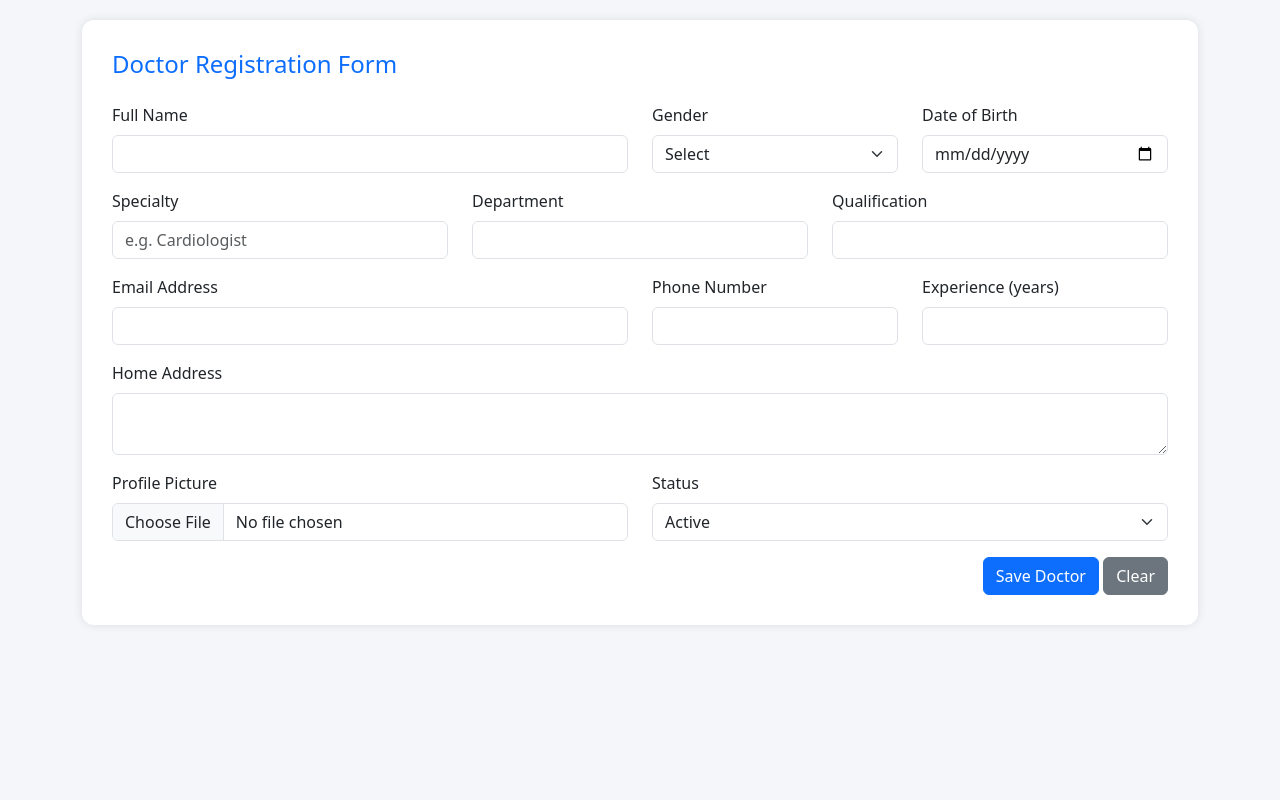
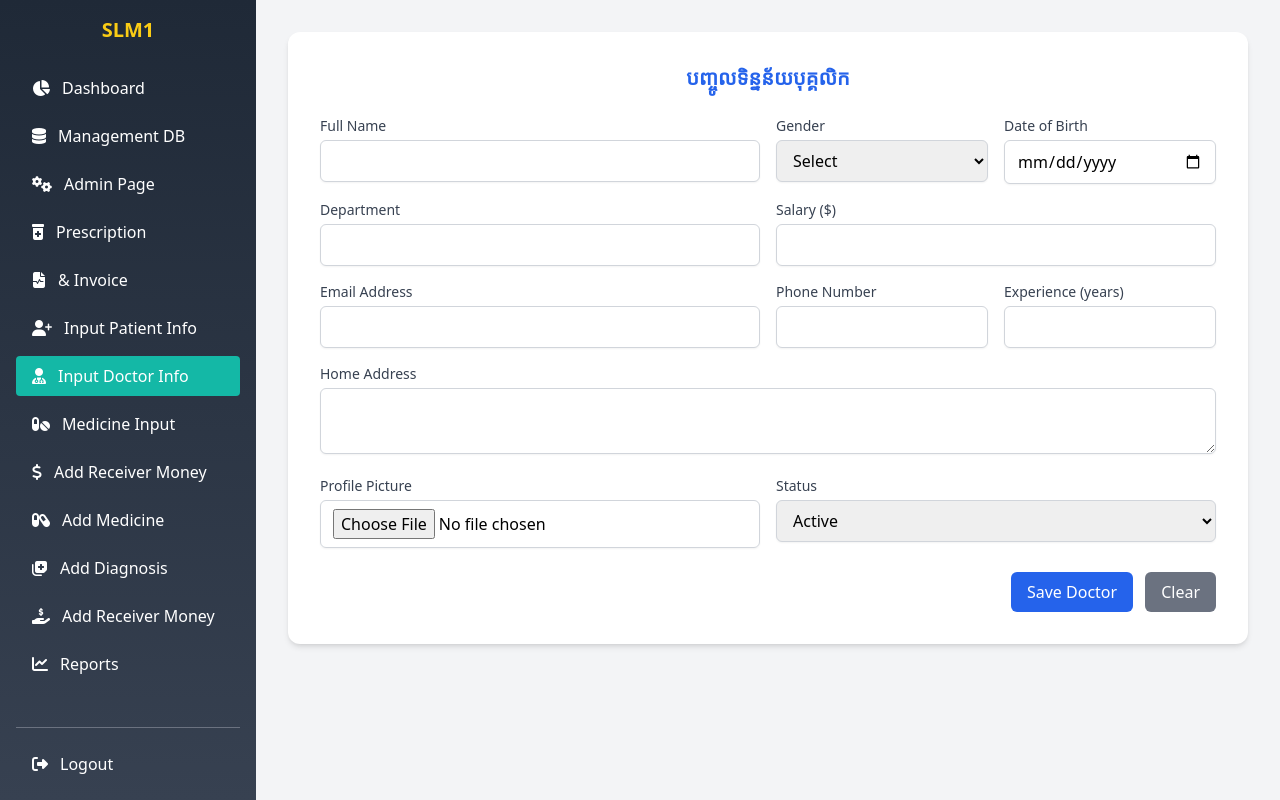
Before and after one commit to reatreysem168/Sokleap-Project, a PHP site: page /Doctor_info/doctor_info.php in a window 1280 px wide. Run offline with PHP 8.4, Linux system fonts and the light colour scheme; the visitor is signed in with stand-in values (Sample User, id 1); some libraries are stand-ins or nearby versions.

Commit message:
update input staff

```diff
--- a/Project-sarna/Doctor_info/doctor_info.php
+++ /dev/null
@@ -1,106 +0,0 @@
-<!DOCTYPE html>
-<html lang="en">
-<head>
-  <meta charset="UTF-8">
-  <title>Doctor Information Form</title>
-  <meta name="viewport" content="width=device-width, initial-scale=1">
-  <link href="https://cdn.jsdelivr.net/npm/bootstrap@5.3.2/dist/css/bootstrap.min.css" rel="stylesheet">
-  <style>
-    body {
-      background-color: #f4f6f9;
-      padding: 20px;
-    }
-    .form-container {
-      background: white;
-      padding: 30px;
-      border-radius: 12px;
-      box-shadow: 0 0 10px rgba(0,0,0,0.1);
-    }
-  </style>
-</head>
-<body>
-
-<div class="container">
-  <div class="form-container">
-    <h4 class="mb-4 text-primary">Doctor Registration Form</h4>
-    <form action="save_doctor.php" method="POST" enctype="multipart/form-data">
-      <div class="row mb-3">
-        <div class="col-md-6">
-          <label for="full_name" class="form-label">Full Name</label>
-          <input type="text" class="form-control" id="full_name" name="full_name" required>
-        </div>
-        <div class="col-md-3">
-          <label for="gender" class="form-label">Gender</label>
-          <select class="form-select" id="gender" name="gender" required>
-            <option value="">Select</option>
-            <option>Male</option>
-            <option>Female</option>
-            <option>Other</option>
-          </select>
-        </div>
-        <div class="col-md-3">
-          <label for="dob" class="form-label">Date of Birth</label>
-          <input type="date" class="form-control" id="dob" name="dob">
-        </div>
-      </div>
-
-      <div class="row mb-3">
-        <div class="col-md-4">
-          <label for="specialty" class="form-label">Specialty</label>
-          <input type="text" class="form-control" id="specialty" name="specialty" placeholder="e.g. Cardiologist" required>
-        </div>
-        <div class="col-md-4">
-          <label for="department" class="form-label">Department</label>
-          <input type="text" class="form-control" id="department" name="department" required>
-        </div>
-        <div class="col-md-4">
-          <label for="qualification" class="form-label">Qualification</label>
-          <input type="text" class="form-control" id="qualification" name="qualification" required>
-        </div>
-      </div>
-
-      <div class="row mb-3">
-        <div class="col-md-6">
-          <label for="email" class="form-label">Email Address</label>
-          <input type="email" class="form-control" id="email" name="email" required>
-        </div>
-        <div class="col-md-3">
-          <label for="phone" class="form-label">Phone Number</label>
-          <input type="tel" class="form-control" id="phone" name="phone" required>
-        </div>
-        <div class="col-md-3">
-          <label for="experience" class="form-label">Experience (years)</label>
-          <input type="number" class="form-control" id="experience" name="experience" min="0">
-        </div>
-      </div>
-
-      <div class="mb-3">
-        <label for="address" class="form-label">Home Address</label>
-        <textarea class="form-control" id="address" name="address" rows="2"></textarea>
-      </div>
-
-      <div class="row mb-3">
-        <div class="col-md-6">
-          <label for="profile_pic" class="form-label">Profile Picture</label>
-          <input type="file" class="form-control" id="profile_pic" name="profile_pic" accept="image/*">
-        </div>
-        <div class="col-md-6">
-          <label for="status" class="form-label">Status</label>
-          <select class="form-select" id="status" name="status" required>
-            <option value="Active">Active</option>
-            <option value="On Leave">On Leave</option>
-            <option value="Retired">Retired</option>
-          </select>
-        </div>
-      </div>
-
-      <div class="text-end">
-        <button type="submit" class="btn btn-primary">Save Doctor</button>
-        <button type="reset" class="btn btn-secondary">Clear</button>
-      </div>
-    </form>
-  </div>
-</div>
-
-</body>
-</html>
--- a/Project-sarna/dashboard.php
+++ b/Project-sarna/dashboard.php
@@ -27,7 +27,7 @@ if (!isset($_SESSION['username'])) {
                 <li><a href="prescription_form.php" class="flex items-center gap-3 px-4 py-2 hover:bg-teal-500 rounded transition"><i class="fas fa-prescription-bottle-alt"></i> Prescription</a></li>
                 <li><a href="print_prescription.php" class="flex items-center gap-3 px-4 py-2 hover:bg-teal-500 rounded transition"><i class="fas fa-file-medical-alt"></i> & Invoice</a></li>
                 <li><a href="Patient/input_patient_info.php" class="flex items-center gap-3 px-4 py-2 hover:bg-teal-500 rounded transition"><i class="fas fa-user-plus"></i> Input Patient Info</a></li>
-                <li><a href="Doctor_info/doctor_info.php" class="flex items-center gap-3 px-4 py-2 hover:bg-teal-500 rounded transition"><i class="fas fa-user-md"></i> Input Doctor Info</a></li>
+                <li><a href="doctor_info.php" class="flex items-center gap-3 px-4 py-2 hover:bg-teal-500 rounded transition"><i class="fas fa-user-md"></i> Input Doctor Info</a></li>
                 <li><a href="Medicine_info/medicine_info.php" class="flex items-center gap-3 px-4 py-2 hover:bg-teal-500 rounded transition"><i class="fas fa-pills"></i> Medicine Input</a></li>
                 <li><a href="report.php" class="flex items-center gap-3 px-4 py-2 hover:bg-teal-500 rounded transition"><i class="fas fa-dollar-sign"></i> Add Receiver Money</a></li>
                 <li><a href="report.php" class="flex items-center gap-3 px-4 py-2 hover:bg-teal-500 rounded transition"><i class="fas fa-capsules"></i> Add Medicine</a></li>
--- /dev/null
+++ b/Project-sarna/doctor_info.php
@@ -0,0 +1,117 @@
+<!DOCTYPE html>
+<html lang="en">
+<head>
+    <meta charset="UTF-8"/>
+    <meta name="viewport" content="width=device-width, initial-scale=1.0"/>
+    <title>Input Staff Data</title>
+    <link rel="icon" type="image/png" href="pic/left.png" />
+    <script src="https://cdn.tailwindcss.com"></script>
+    <!-- Font Awesome -->
+    <link rel="stylesheet" href="https://cdnjs.cloudflare.com/ajax/libs/font-awesome/6.4.0/css/all.min.css">
+</head>
+<body class="bg-gray-100 font-sans">
+<div class="flex min-h-screen">
+    <!-- Sidebar -->
+    <?php include 'sidebar.php'; ?>
+    <!-- Main Content Area with Doctor Form -->
+    <div class="flex-1 p-8 overflow-auto">
+        <div class="bg-white rounded-xl shadow-md p-8">
+            <h4 class="mb-6 text-xl font-semibold text-blue-600 text-center">បញ្ចូលទិន្នន័យបុគ្គលិក</h4>
+            <form action="save_doctor.php" method="POST" enctype="multipart/form-data">
+                <!-- Row 1: Name, Gender, DOB -->
+                <div class="grid grid-cols-1 md:grid-cols-12 gap-4 mb-4">
+                    <div class="md:col-span-6">
+                        <label for="full_name" class="block text-sm font-medium text-gray-700 mb-1">Full Name</label>
+                        <input type="text" id="full_name" name="full_name" required
+                               class="w-full px-3 py-2 border border-gray-300 rounded-md shadow-sm focus:outline-none focus:ring-blue-500 focus:border-blue-500">
+                    </div>
+                    <div class="md:col-span-3">
+                        <label for="gender" class="block text-sm font-medium text-gray-700 mb-1">Gender</label>
+                        <select id="gender" name="gender" required
+                                class="w-full px-3 py-2 border border-gray-300 rounded-md shadow-sm focus:outline-none focus:ring-blue-500 focus:border-blue-500">
+                            <option value="">Select</option>
+                            <option>Male</option>
+                            <option>Female</option>
+                            <option>Other</option>
+                        </select>
+                    </div>
+                    <div class="md:col-span-3">
+                        <label for="dob" class="block text-sm font-medium text-gray-700 mb-1">Date of Birth</label>
+                        <input type="date" id="dob" name="dob"
+                               class="w-full px-3 py-2 border border-gray-300 rounded-md shadow-sm focus:outline-none focus:ring-blue-500 focus:border-blue-500">
+                    </div>
+                </div>
+
+                <!-- Row 2: Department, Salary -->
+                <div class="grid grid-cols-1 md:grid-cols-12 gap-4 mb-4">
+                    <div class="md:col-span-6">
+                        <label for="department" class="block text-sm font-medium text-gray-700 mb-1">Department</label>
+                        <input type="text" id="department" name="department" required
+                               class="w-full px-3 py-2 border border-gray-300 rounded-md shadow-sm focus:outline-none focus:ring-blue-500 focus:border-blue-500">
+                    </div>
+                    <div class="md:col-span-6">
+                        <label for="salary" class="block text-sm font-medium text-gray-700 mb-1">Salary ($)</label>
+                        <input type="number" id="salary" name="salary" min="0" step="0.01" required
+                               class="w-full px-3 py-2 border border-gray-300 rounded-md shadow-sm focus:outline-none focus:ring-blue-500 focus:border-blue-500">
+                    </div>
+                </div>
+
+                <!-- Row 3: Email, Phone, Experience -->
+                <div class="grid grid-cols-1 md:grid-cols-12 gap-4 mb-4">
+                    <div class="md:col-span-6">
+                        <label for="email" class="block text-sm font-medium text-gray-700 mb-1">Email Address</label>
+                        <input type="email" id="email" name="email" required
+                               class="w-full px-3 py-2 border border-gray-300 rounded-md shadow-sm focus:outline-none focus:ring-blue-500 focus:border-blue-500">
+                    </div>
+                    <div class="md:col-span-3">
+                        <label for="phone" class="block text-sm font-medium text-gray-700 mb-1">Phone Number</label>
+                        <input type="tel" id="phone" name="phone" required
+                               class="w-full px-3 py-2 border border-gray-300 rounded-md shadow-sm focus:outline-none focus:ring-blue-500 focus:border-blue-500">
+                    </div>
+                    <div class="md:col-span-3">
+                        <label for="experience" class="block text-sm font-medium text-gray-700 mb-1">Experience (years)</label>
+                        <input type="number" id="experience" name="experience" min="0"
+                               class="w-full px-3 py-2 border border-gray-300 rounded-md shadow-sm focus:outline-none focus:ring-blue-500 focus:border-blue-500">
+                    </div>
+                </div>
+
+                <!-- Address -->
+                <div class="mb-4">
+                    <label for="address" class="block text-sm font-medium text-gray-700 mb-1">Home Address</label>
+                    <textarea id="address" name="address" rows="2"
+                              class="w-full px-3 py-2 border border-gray-300 rounded-md shadow-sm focus:outline-none focus:ring-blue-500 focus:border-blue-500"></textarea>
+                </div>
+
+                <!-- Row 4: Profile Pic, Status -->
+                <div class="grid grid-cols-1 md:grid-cols-12 gap-4 mb-6">
+                    <div class="md:col-span-6">
+                        <label for="profile_pic" class="block text-sm font-medium text-gray-700 mb-1">Profile Picture</label>
+                        <input type="file" id="profile_pic" name="profile_pic" accept="image/*"
+                               class="w-full px-3 py-2 border border-gray-300 rounded-md shadow-sm focus:outline-none focus:ring-blue-500 focus:border-blue-500">
+                    </div>
+                    <div class="md:col-span-6">
+                        <label for="status" class="block text-sm font-medium text-gray-700 mb-1">Status</label>
+                        <select id="status" name="status" required
+                                class="w-full px-3 py-2 border border-gray-300 rounded-md shadow-sm focus:outline-none focus:ring-blue-500 focus:border-blue-500">
+                            <option value="Active">Active</option>
+                            <option value="On Leave">On Leave</option>
+                            <option value="Retired">Retired</option>
+                        </select>
+                    </div>
+                </div>
+
+                <!-- Buttons -->
+                <div class="flex justify-end space-x-3">
+                    <button type="submit" class="px-4 py-2 bg-blue-600 text-white rounded-md hover:bg-blue-700 focus:outline-none focus:ring-2 focus:ring-blue-500 focus:ring-offset-2">
+                        Save Doctor
+                    </button>
+                    <button type="reset" class="px-4 py-2 bg-gray-500 text-white rounded-md hover:bg-gray-600 focus:outline-none focus:ring-2 focus:ring-gray-500 focus:ring-offset-2">
+                        Clear
+                    </button>
+                </div>
+            </form>
+        </div>
+    </div>
+</div>
+</body>
+</html>
--- a/Project-sarna/sidebar.php
+++ b/Project-sarna/sidebar.php
@@ -4,8 +4,6 @@ if (!isset($_SESSION['username'])) {
     header("Location: login.php");
     exit();
 }
-?>
-<?php
 $current_page = basename($_SERVER['PHP_SELF']);
 ?>
 <!DOCTYPE html>
@@ -15,60 +13,104 @@ $current_page = basename($_SERVER['PHP_SELF']);
     <meta name="viewport" content="width=device-width, initial-scale=1.0"/>
     <title>SLM1 Dashboard</title>
     <script src="https://cdn.tailwindcss.com"></script>
+    <!-- Add Font Awesome -->
+    <link rel="stylesheet" href="https://cdnjs.cloudflare.com/ajax/libs/font-awesome/6.4.0/css/all.min.css">
 </head>
 <body class="bg-gray-100 font-sans">
 <div class="flex min-h-screen">
 
-    <!-- Sidebar Only -->
-
+    <!-- Sidebar -->
     <nav class="w-64 bg-gradient-to-b from-gray-800 to-gray-700 text-white flex flex-col justify-between p-4 overflow-y-auto">
         <div>
             <h4 class="text-center text-yellow-400 font-bold text-xl mb-6">SLM1</h4>
             <ul class="space-y-2">
-                <li><a href="#" class="flex items-center gap-3 px-4 py-2 hover:bg-teal-500 rounded transition"><i
-                                class="fas fa-chart-pie"></i> Dashboard</a></li>
-                <li><a href="dashboard.php"
-                       class="flex items-center gap-3 px-4 py-2 hover:bg-teal-500 rounded transition"><i
-                                class="fas fa-database"></i> Management DB</a></li>
-                <li><a href="Manage Page/index.php"
-                       class="flex items-center gap-3 px-4 py-2 hover:bg-teal-500 rounded transition"><i
-                                class="fas fa-cogs"></i> Admin Page</a></li>
-                <li><a href="prescription_form.php"
-                       class="flex items-center gap-3 px-4 py-2 hover:bg-teal-500 rounded transition"><i
-                                class="fas fa-prescription-bottle-alt"></i> Prescription</a></li>
-                <li><a href="print_prescription.php"
-                       class="flex items-center gap-3 px-4 py-2 hover:bg-teal-500 rounded transition"><i
-                                class="fas fa-file-medical-alt"></i> & Invoice</a></li>
-                <li><a href="Patient/input_patient_info.php"
-                       class="flex items-center gap-3 px-4 py-2 hover:bg-teal-500 rounded transition"><i
-                                class="fas fa-user-plus"></i> Input Patient Info</a></li>
-                <li><a href="Doctor_info/doctor_info.php"
-                       class="flex items-center gap-3 px-4 py-2 hover:bg-teal-500 rounded transition"><i
-                                class="fas fa-user-md"></i> Input Doctor Info</a></li>
-                <li><a href="Medicine_info/medicine_info.php"
-                       class="flex items-center gap-3 px-4 py-2 hover:bg-teal-500 rounded transition"><i
-                                class="fas fa-pills"></i> Medicine Input</a></li>
-                <li><a href="report.php" class="flex items-center gap-3 px-4 py-2 hover:bg-teal-500 rounded transition"><i
-                                class="fas fa-dollar-sign"></i> Add Receiver Money</a></li>
-                <li><a href="report.php" class="flex items-center gap-3 px-4 py-2 hover:bg-teal-500 rounded transition"><i
-                                class="fas fa-capsules"></i> Add Medicine</a></li>
-                <li><a href="report.php" class="flex items-center gap-3 px-4 py-2 hover:bg-teal-500 rounded transition"><i
-                                class="fas fa-notes-medical"></i> Add Diagnosis</a></li>
-                <li><a href="report.php" class="flex items-center gap-3 px-4 py-2 hover:bg-teal-500 rounded transition"><i
-                                class="fas fa-hand-holding-usd"></i> Add Receiver Money</a></li>
-                <li><a href="report.php" class="flex items-center gap-3 px-4 py-2 hover:bg-teal-500 rounded transition"><i
-                                class="fas fa-chart-line"></i> Reports</a></li>
+                <?php
+                $menu_items = [
+                    [
+                        'url' => '#',
+                        'icon' => 'fa-chart-pie',
+                        'text' => 'Dashboard'
+                    ],
+                    [
+                        'url' => 'dashboard.php',
+                        'icon' => 'fa-database',
+                        'text' => 'Management DB'
+                    ],
+                    [
+                        'url' => 'Manage Page/index.php',
+                        'icon' => 'fa-cogs',
+                        'text' => 'Admin Page'
+                    ],
+                    [
+                        'url' => 'prescription_form.php',
+                        'icon' => 'fa-prescription-bottle-alt',
+                        'text' => 'Prescription'
+                    ],
+                    [
+                        'url' => 'print_prescription.php',
+                        'icon' => 'fa-file-medical-alt',
+                        'text' => '& Invoice'
+                    ],
+                    [
+                        'url' => 'Patient/input_patient_info.php',
+                        'icon' => 'fa-user-plus',
+                        'text' => 'Input Patient Info'
+                    ],
+                    [
+                        'url' => 'doctor_info.php',
+                        'icon' => 'fa-user-md',
+                        'text' => 'Input Doctor Info'
+                    ],
+                    [
+                        'url' => 'Medicine_info/medicine_info.php',
+                        'icon' => 'fa-pills',
+                        'text' => 'Medicine Input'
+                    ],
+                    [
+                        'url' => 'report.php',
+                        'icon' => 'fa-dollar-sign',
+                        'text' => 'Add Receiver Money'
+                    ],
+                    [
+                        'url' => 'report.php',
+                        'icon' => 'fa-capsules',
+                        'text' => 'Add Medicine'
+                    ],
+                    [
+                        'url' => 'report.php',
+                        'icon' => 'fa-notes-medical',
+                        'text' => 'Add Diagnosis'
+                    ],
+                    [
+                        'url' => 'report.php',
+                        'icon' => 'fa-hand-holding-usd',
+                        'text' => 'Add Receiver Money'
+                    ],
+                    [
+                        'url' => 'report.php',
+                        'icon' => 'fa-chart-line',
+                        'text' => 'Reports'
+                    ]
+                ];
+
+                foreach ($menu_items as $item) {
+                    $is_active = ($current_page === basename($item['url'])) ? 'bg-teal-500' : 'hover:bg-teal-500';
+                    echo '<li>
+                        <a href="'.$item['url'].'" class="flex items-center gap-3 px-4 py-2 rounded transition '.$is_active.'">
+                            <i class="fas '.$item['icon'].'"></i> '.$item['text'].'
+                        </a>
+                    </li>';
+                }
+                ?>
             </ul>
         </div>
         <div class="border-t border-gray-500 pt-4">
-            <a href="logout.php" class="flex items-center gap-3 px-4 py-2 hover:bg-red-600 rounded transition"><i
-                        class="fas fa-sign-out-alt"></i> Logout</a>
+            <a href="logout.php" class="flex items-center gap-3 px-4 py-2 hover:bg-red-600 rounded transition">
+                <i class="fas fa-sign-out-alt"></i> Logout
+            </a>
         </div>
     </nav>
 
 </div>
-
-<!-- Font Awesome -->
-<!--<script src="https://kit.fontawesome.com/a076d05399.js" crossorigin="anonymous"></script>-->
 </body>
 </html>
```
